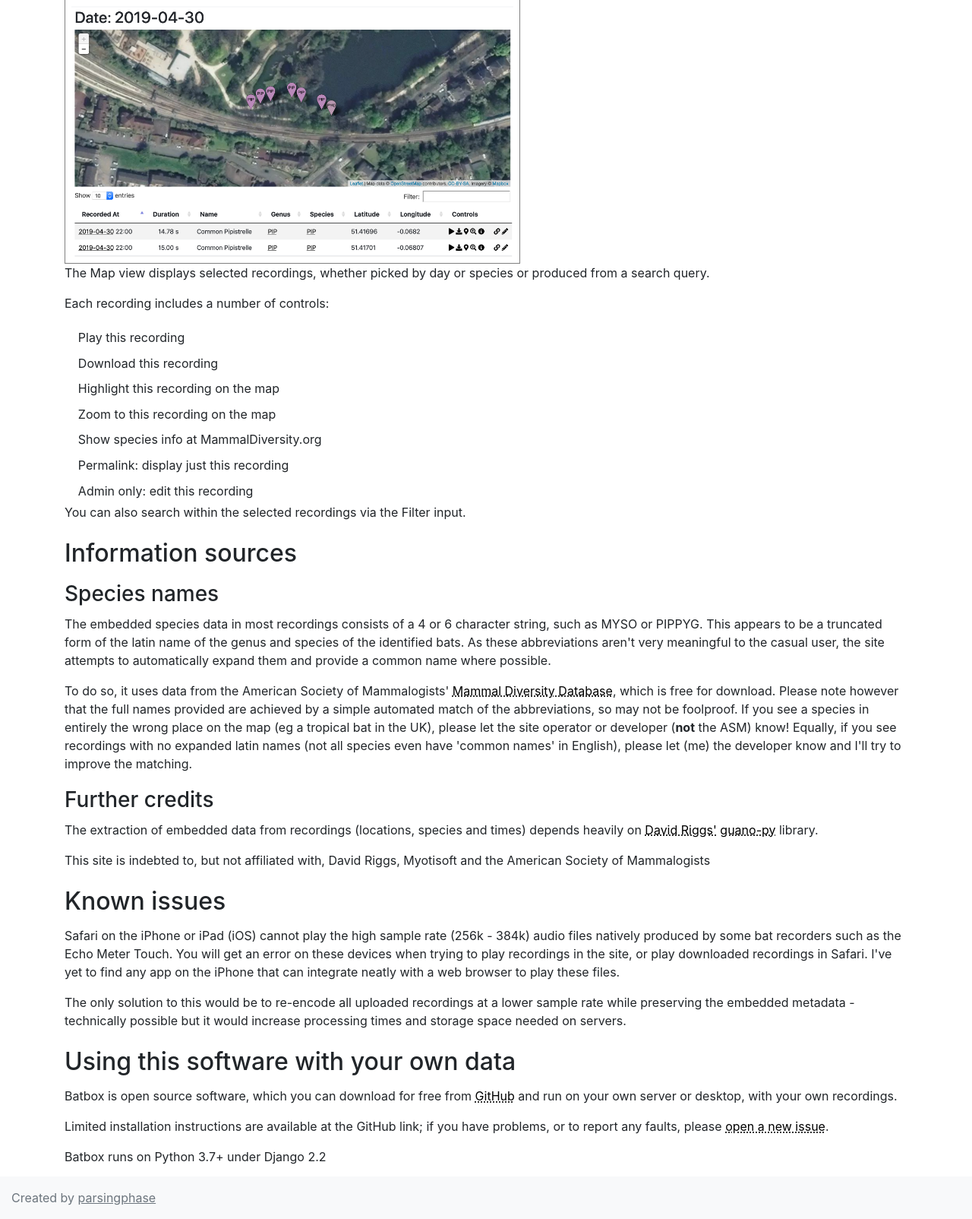
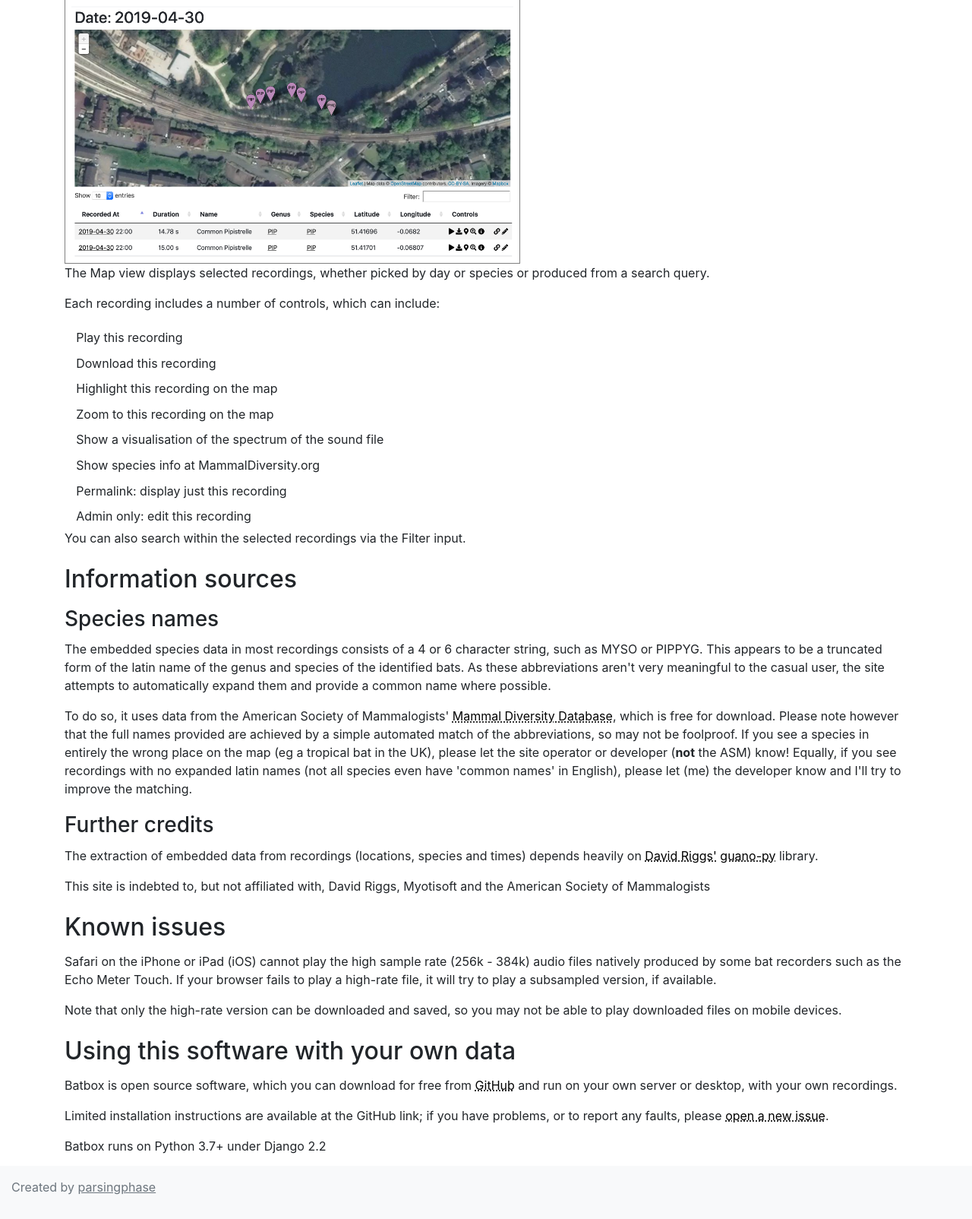
Before and after one commit to parsingphase/batbox, a Django app: page /about in a window 1280 px wide. Shown: the part 843-2447 px from the top of the page at 76% size. After the commit the page ends 2415 px from the top, so only its background shows below. Run offline with Django 3.2, Linux system fonts and the light colour scheme; some libraries are stand-ins or nearby versions.

Commit message:
Fix CSS, help text for spectrum controls, subsamples

```diff
--- a/tracemap/static/tracemap/css/recordings.css
+++ b/tracemap/static/tracemap/css/recordings.css
@@ -31,7 +31,8 @@ form#searchParams .genus-header {
 .datepicker {
   z-index: 1500 !important;
 }
-a i.fas {
+a i.fas,
+a i.far {
   color: #000;
 }
 a.audioTrigger {
@@ -39,9 +40,6 @@ a.audioTrigger {
 }
 div.recordingPopup {
   line-height: 1.5;
-}
-div.recordingPopup a {
-  color: black;
 }
 footer {
   position: absolute;
--- a/tracemap/static/tracemap/css/recordings.less
+++ b/tracemap/static/tracemap/css/recordings.less
@@ -41,19 +41,18 @@ form#searchParams {
   z-index: 1500 !important;
 }
 
-a i.fas {
-  color: #000
-}
+a {
+  i.fas, i.far {
+    color: #000
+  }
 
-a.audioTrigger {
-  cursor: pointer;
+  &.audioTrigger {
+    cursor: pointer;
+  }
 }
 
 div.recordingPopup {
   line-height: 1.5;
-  a {
-    color: black;
-  }
 }
 
 footer {
--- a/tracemap/templates/tracemap/about.html
+++ b/tracemap/templates/tracemap/about.html
@@ -26,7 +26,7 @@
              alt="The map page shows the location of individual recordings and a table of details"/>
         <p>The Map view displays selected recordings, whether picked by day or species or produced from a
             search query.</p>
-        <p>Each recording includes a number of controls:</p>
+        <p>Each recording includes a number of controls, which can include:</p>
         <table class="table-sm col-5">
             <tr>
                 <th><i class="fas fa-play"></i></th>
@@ -43,6 +43,10 @@
             <tr>
                 <th><i class="fas fa-search-location"></i></th>
                 <td>Zoom to this recording on the map</td>
+            </tr>
+            <tr>
+                <th><i class="far fa-chart-bar"></i></th>
+                <td>Show a visualisation of the spectrum of the sound file</td>
             </tr>
             <tr>
                 <th><i class="fas fa-info-circle"></i></th>
@@ -87,13 +91,11 @@
 
         <h2>Known issues</h2>
         <p>Safari on the iPhone or iPad (iOS) cannot play the high sample rate (256k - 384k) audio files natively
-            produced by some bat recorders such as the Echo Meter Touch. You will get an error on these devices
-            when trying to play recordings in the site, or play downloaded recordings in Safari. I've yet to find
-            any app on the iPhone that can integrate neatly with a web browser to play these files.</p>
+            produced by some bat recorders such as the Echo Meter Touch. If your browser fails to play a high-rate
+            file, it will try to play a subsampled version, if available.</p>
 
-        <p>The only solution to this would be to re-encode all uploaded recordings at a lower sample rate
-            while preserving the embedded metadata
-            - technically possible but it would increase processing times and storage space needed on servers.</p>
+        <p>Note that only the high-rate version can be downloaded and saved, so you may not be able to play downloaded
+            files on mobile devices.</p>
 
         <h2>Using this software with your own data</h2>
 
```
